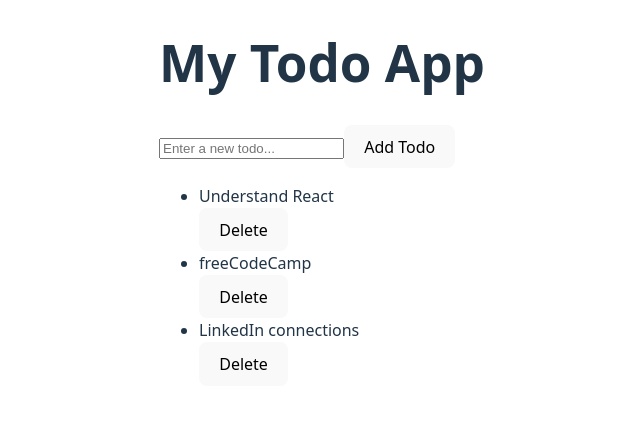
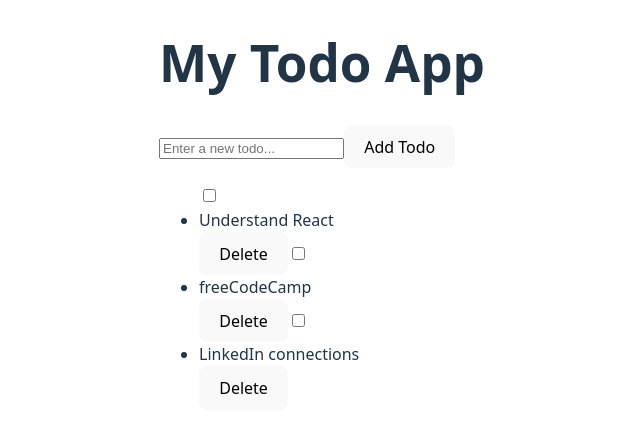
Before and after one commit to Dev-SaifAli/Full-Stack-React-Projects, a React (Vite) app in the folder my-todo-app/: page / in a window 1280 px wide. Shown: the top 432 px of the page, without its empty margins (318-958 px from the left). Built offline with nearby package versions, Linux system fonts and the light colour scheme.

Commit message:
feat(todo-list): Add toggle functionality for marking todos as complete

```diff
--- a/my-todo-app/src/App.jsx
+++ b/my-todo-app/src/App.jsx
@@ -13,6 +13,7 @@ export default function App () {
     const newTodo = {
       id: Date.now(),
       text: text,
+      completed: false,
     };
 
     setTodos([...todos, newTodo]);
@@ -21,11 +22,23 @@ export default function App () {
   function handleDelete (id) {
     setTodos(todos.filter(todo => todo.id !== id));
   }
+  function handleToggle (id) {
+    setTodos(
+      todos.map(todo => {
+        if (todo.id === id) {
+          return { ...todo, completed: !todo.completed };
+        } else {
+          return todo;
+        }
+      })
+    );
+  }
+
   return (
     <div>
       <h1>My Todo App</h1>
-      <AddTodo onAdd={handleAddTodo}  />
-      <TodoList todos={todos} onDelete={handleDelete} />
+      <AddTodo onAdd={handleAddTodo} />
+      <TodoList todos={todos} onDelete={handleDelete} onToggle = {handleToggle} />
     </div>
   );
 }
--- a/my-todo-app/src/components/TodoItem.jsx
+++ b/my-todo-app/src/components/TodoItem.jsx
@@ -1,7 +1,11 @@
 function TodoItem (props) {
+  console.log('Task:', props.text, 'is completed?', props.completed);
   return (
     <>
-      <li>{props.text}</li>
+      <input type='checkbox' onChange={props.onToggle}></input>
+      <li style={{ textDecoration: props.completed ? 'line-through' : 'none' }}>
+        {props.text}
+      </li>
       <button onClick={props.onDelete}>Delete</button>
     </>
   );
--- a/my-todo-app/src/components/TodoList.jsx
+++ b/my-todo-app/src/components/TodoList.jsx
@@ -1,6 +1,6 @@
 import TodoItem from './TodoItem';
 
-function TodoList ({ todos, onDelete }) {
+function TodoList ({ todos, onDelete, onToggle }) {
   return (
     <ul>
       {todos.map(todo => (
@@ -8,6 +8,8 @@ function TodoList ({ todos, onDelete }) {
           key={todo.id}
           text={todo.text}
           onDelete={() => onDelete(todo.id)}
+          onToggle={() => onToggle(todo.id)}
+          completed={todo.completed}
         />
       ))}
     </ul>
```
